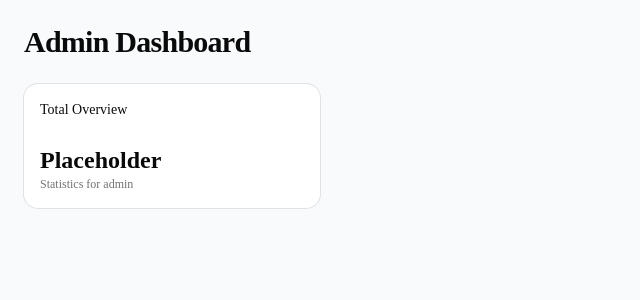
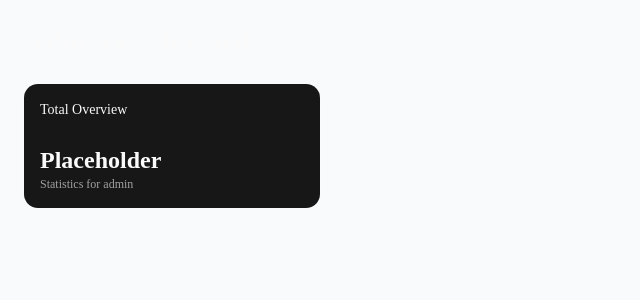
Before and after one commit to Syedatahsin/ideaforgefrotnend, a Next.js app: page /admin in a window 1280 px wide. Shown: the top 300 px of the page, without its empty margins (0-640 px from the left). Built offline with nearby package versions, Linux system fonts and the light colour scheme.

Commit message:
fix: resolve NavigationMenu reference error and troubleshoot ThemeProvider script

```diff
--- a/src/app/layout.tsx
+++ b/src/app/layout.tsx
@@ -34,8 +34,8 @@ export default function RootLayout({
       <body className="min-h-full flex flex-col">
         <ThemeProvider
           attribute="class"
-          defaultTheme="system"
-          enableSystem
+          defaultTheme="dark"
+          enableSystem={false}
           disableTransitionOnChange
         >
           {children}
--- a/src/components/ui/home-navbar.tsx
+++ b/src/components/ui/home-navbar.tsx
@@ -11,9 +11,11 @@ import {
 } from "lucide-react"
 import {
   NavigationMenu,
+  NavigationMenuContent,
   NavigationMenuItem,
   NavigationMenuLink,
   NavigationMenuList,
+  NavigationMenuTrigger,
   navigationMenuTriggerStyle,
 } from "@/components/ui/navigation-menu"
 import { Button } from "@/components/ui/button"
```
